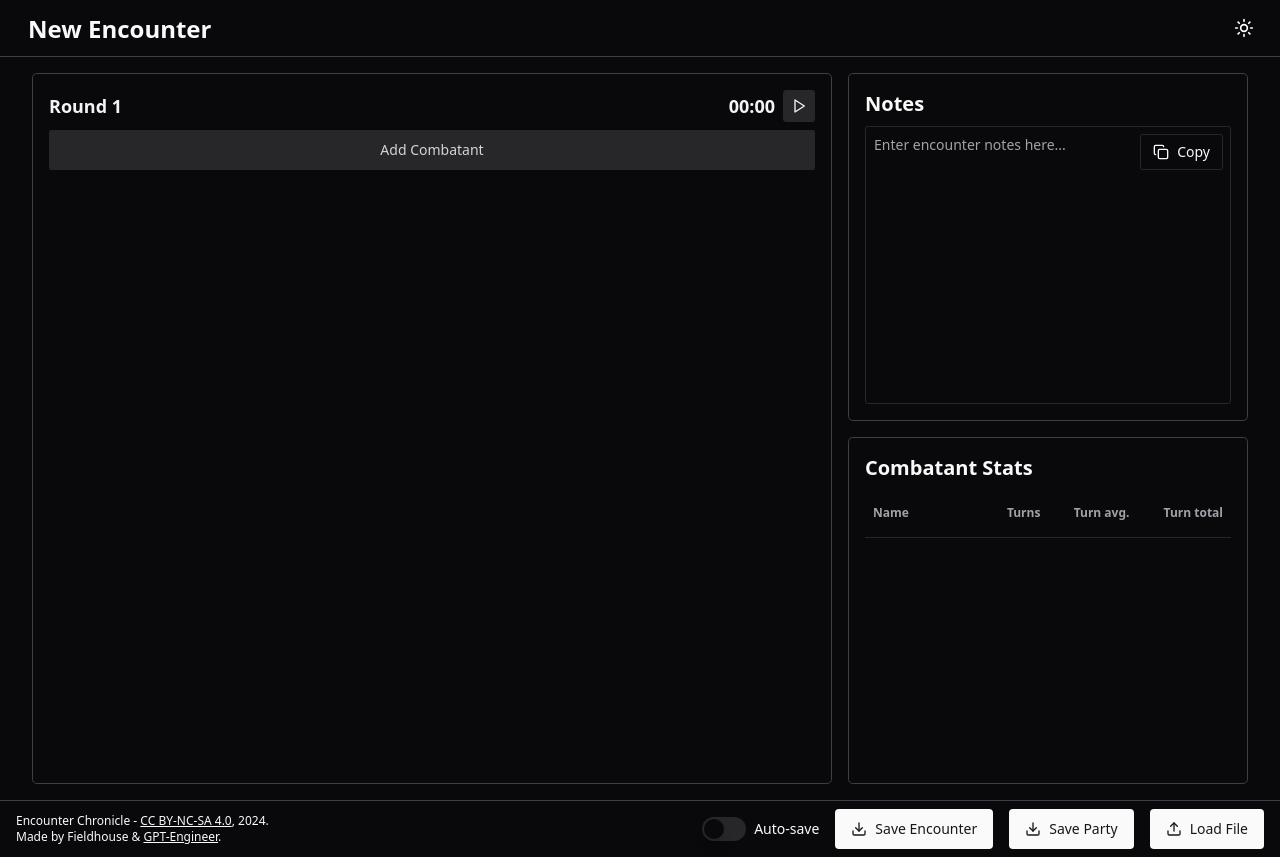
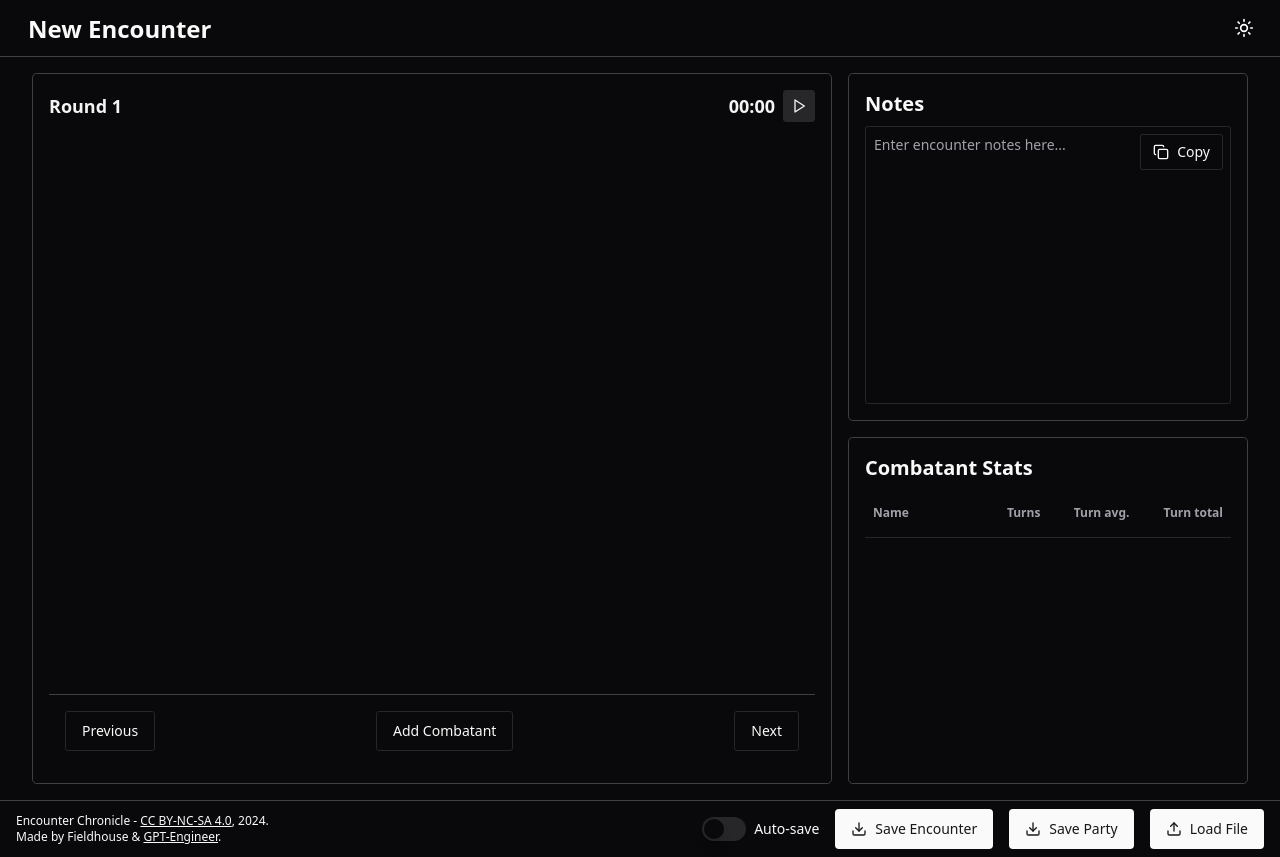
Before and after one commit to crfpr/encounter-chronicle-app, a React (Vite) app: page / in a window 1280 px wide. Built offline with nearby package versions, Linux system fonts and the light colour scheme.

Commit message:
Add sticky footer with navigation buttons
Implemented a sticky footer in the character cards container. The footer includes a left-aligned button labeled "Previous" and a right-aligned button labeled "Next" for navigation between character cards.
[skip gpt_engineer]

```diff
--- a/src/components/CharacterList.jsx
+++ b/src/components/CharacterList.jsx
@@ -92,7 +92,8 @@ const CharacterList = forwardRef(({ combatants, setCombatants, activeCombatantIn
   };
 
   return (
-    <div ref={listRef} className="space-y-4 overflow-y-auto h-full">
+    <div className="flex flex-col h-full">
+      <div ref={listRef} className="flex-grow space-y-4 overflow-y-auto">
         {combatants.map((combatant, index) => (
           <div
             key={combatant.id}
@@ -116,13 +117,11 @@ const CharacterList = forwardRef(({ combatants, setCombatants, activeCombatantIn
             />
           </div>
         ))}
-      <div className="pb-6">
-        <Button
-          onClick={addCombatant}
-          className="w-full bg-zinc-800 hover:bg-zinc-700 text-white dark:bg-zinc-800 dark:hover:bg-zinc-700 dark:text-zinc-300 dark:hover:text-zinc-100 transition-colors duration-200"
-        >
-          Add Combatant
-        </Button>
+      </div>
+      <div className="sticky bottom-0 left-0 right-0 bg-white dark:bg-zinc-950 border-t border-zinc-300 dark:border-zinc-700 p-4 flex justify-between items-center">
+        <Button onClick={onPreviousTurn} variant="outline">Previous</Button>
+        <Button onClick={addCombatant} variant="outline">Add Combatant</Button>
+        <Button onClick={onNextTurn} variant="outline">Next</Button>
       </div>
     </div>
   );
```
Lines whose indentation alone changed are shown as unchanged.
